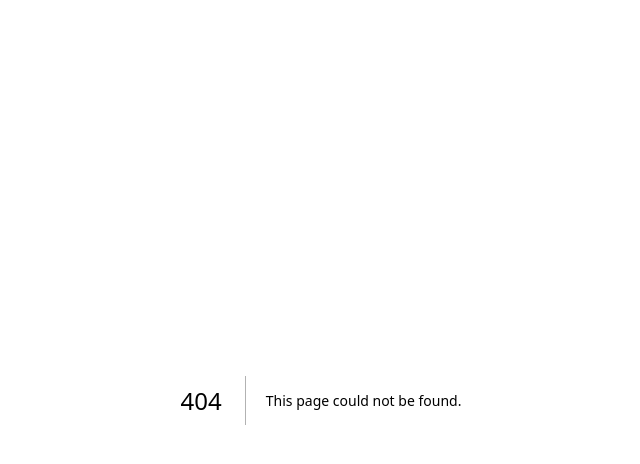
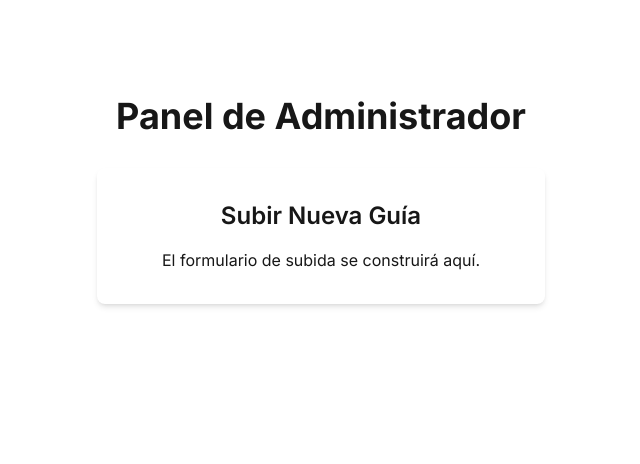
Before and after one commit to CalculoPasoaPaso/calculo-paso-a-paso-v1, a Next.js app: page /admin in a window 1280 px wide. Before the commit this address had no page. Shown: the top 464 px of the page, without its empty margins (319-959 px from the left). Built offline with nearby package versions, Linux system fonts and the light colour scheme.

Commit message:
se creo panel
se creo un panel de adminitrador

```diff
--- /dev/null
+++ b/app/admin/page.tsx
@@ -0,0 +1,15 @@
+// /app/admin/page.tsx
+
+export default function AdminPage() {
+  return (
+    <main className="flex min-h-screen flex-col items-center p-24">
+      <h1 className="text-4xl font-bold mb-8">Panel de Administrador</h1>
+
+      {/* Aquí irá nuestro formulario de subida más adelante */}
+      <div className="w-full max-w-md p-8 bg-white rounded-lg shadow-md">
+        <h2 className="text-2xl font-semibold text-center">Subir Nueva Guía</h2>
+        <p className="text-center mt-4">El formulario de subida se construirá aquí.</p>
+      </div>
+    </main>
+  );
+}
```
